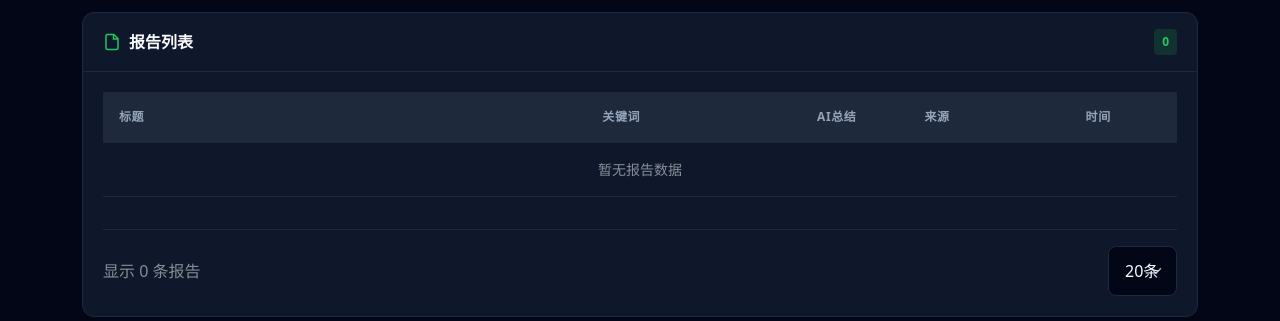
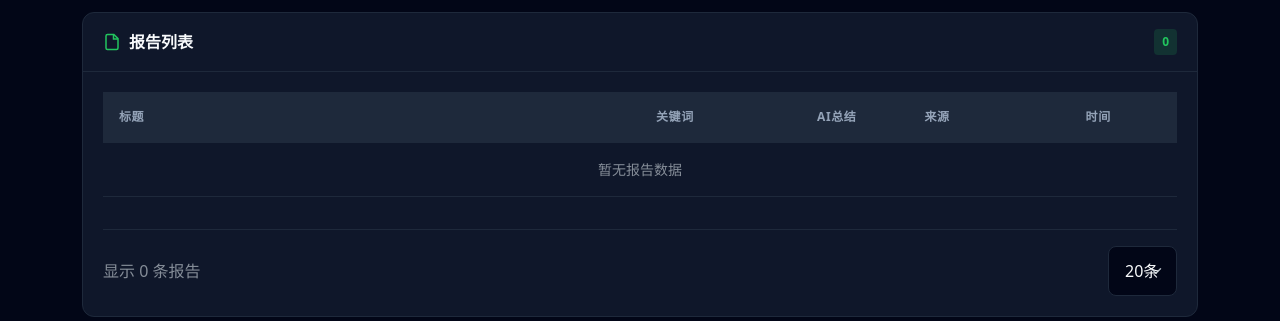
Before and after one commit to guosong2026/ThinkTank_Monitor, a Flask app: page /reports in a window 1280 px wide. Shown: the part 180-501 px from the top of the page. Run offline with Flask 3, Linux system fonts and the light colour scheme; data comes from the database, SQL or seed files in the repository; data that the repository does not hold is empty.

Commit message:
优化：调整列宽比例，更新关于弹窗内容

```diff
--- a/templates/base.html
+++ b/templates/base.html
@@ -540,7 +540,7 @@
                             <svg viewBox="0 0 24 24" fill="none" stroke="var(--color-accent)" stroke-width="2" style="width:16px;height:16px;margin-right:8px;flex-shrink:0">
                                 <polyline points="20 6 9 17 4 12"></polyline>
                             </svg>
-                            <span>每小时自动检查更新</span>
+                            <span>AI总结报告内容并提炼关键词</span>
                         </li>
                         <li class="mb-0">
                             <svg viewBox="0 0 24 24" fill="none" stroke="var(--color-accent)" stroke-width="2" style="width:16px;height:16px;margin-right:8px;flex-shrink:0">
--- a/templates/reports.html
+++ b/templates/reports.html
@@ -253,8 +253,8 @@
         white-space: nowrap;
     }
 
-    .table th:nth-child(1) { width: 45%; }
-    .table th:nth-child(2) { width: 20%; }
+    .table th:nth-child(1) { width: 50%; }
+    .table th:nth-child(2) { width: 15%; }
     .table th:nth-child(3) { width: 10%; }
     .table th:nth-child(4) { width: 15%; }
     .table th:nth-child(5) { width: 10%; }
```
